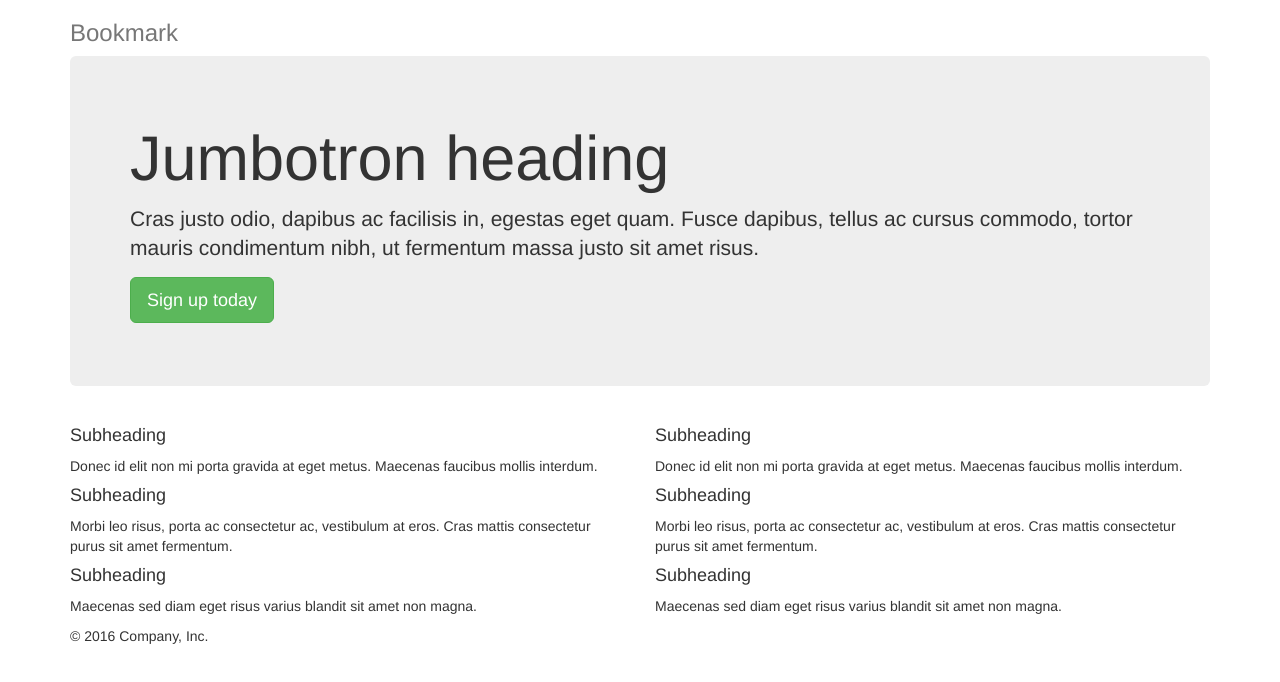
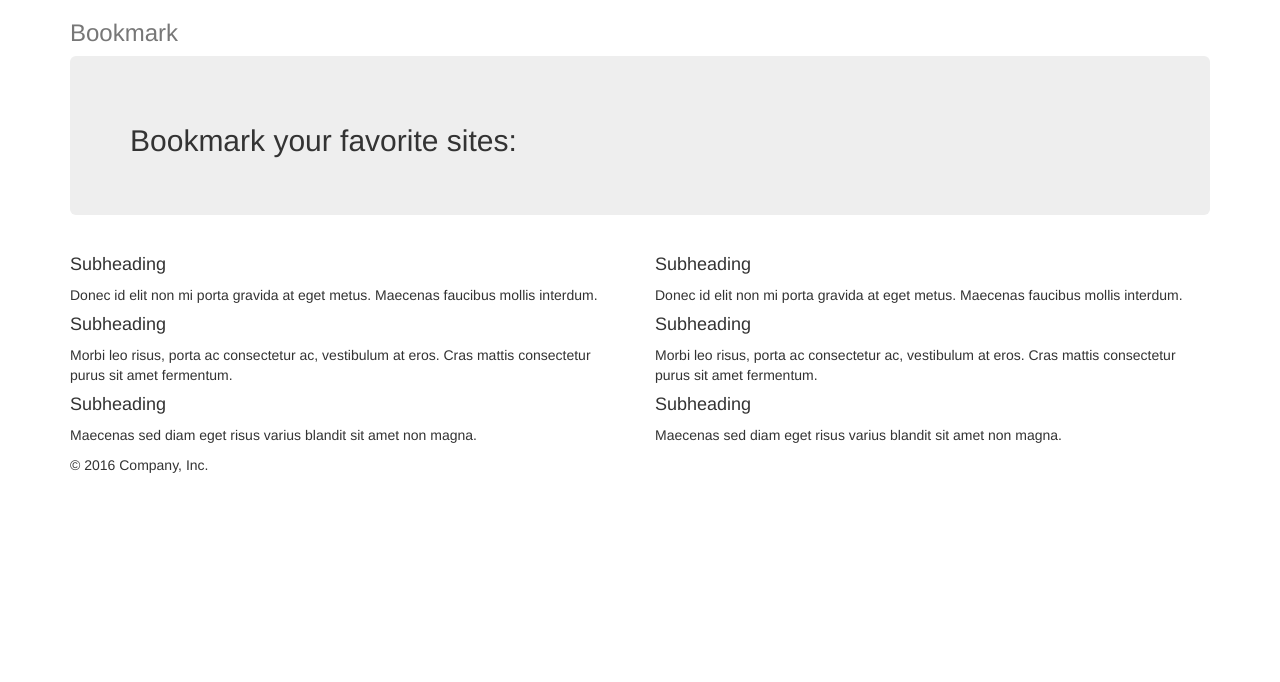
Before and after one commit to Dorani/Bookmark, a plain HTML site: page index.html in a window 1280 px wide. Drawn offline with nearby package versions, Linux system fonts and the light colour scheme; a script that the page names is missing.

Commit message:
rid of <p> tags, about to add a form

```diff
--- a/index.html
+++ b/index.html
@@ -24,9 +24,8 @@
       </div>
 
       <div class="jumbotron">
-        <h1>Jumbotron heading</h1>
-        <p class="lead">Cras justo odio, dapibus ac facilisis in, egestas eget quam. Fusce dapibus, tellus ac cursus commodo, tortor mauris condimentum nibh, ut fermentum massa justo sit amet risus.</p>
-        <p><a class="btn btn-lg btn-success" href="#" role="button">Sign up today</a></p>
+        <h2>Bookmark your favorite sites:</h2>
+
       </div>
 
       <div class="row marketing">
```
